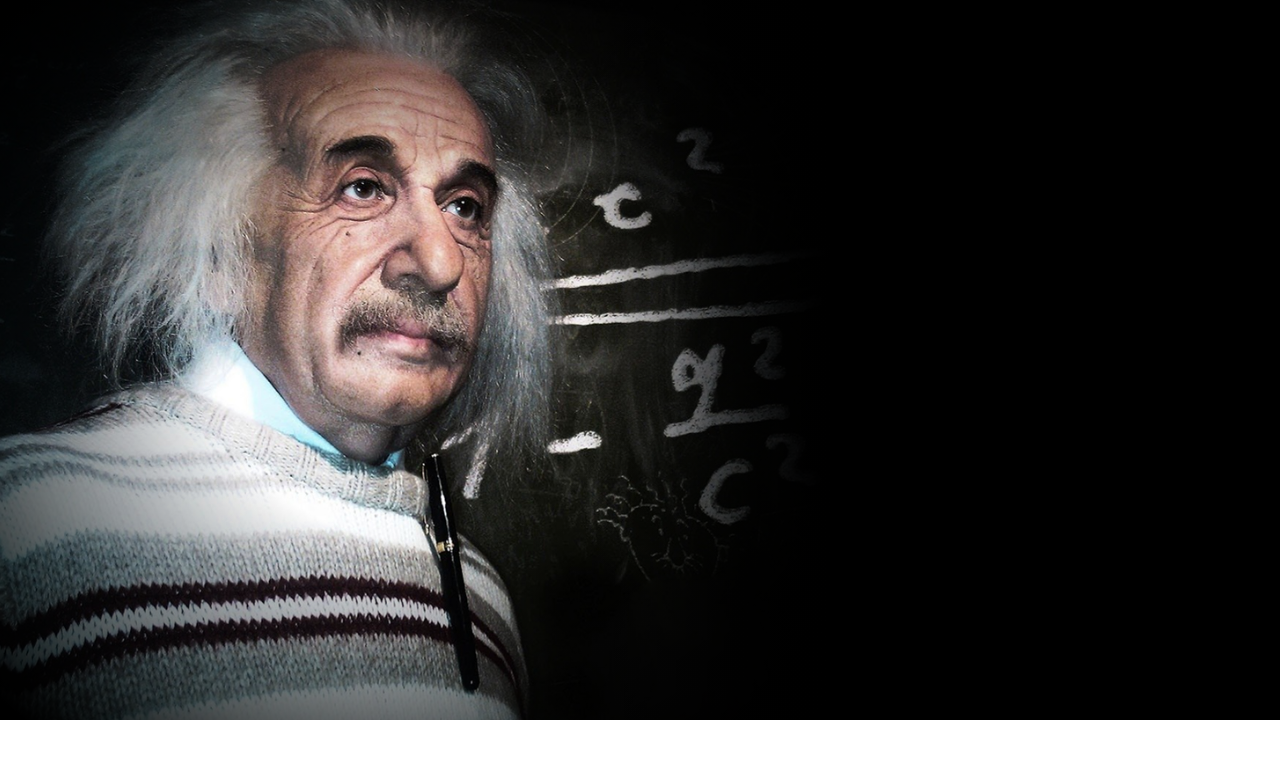
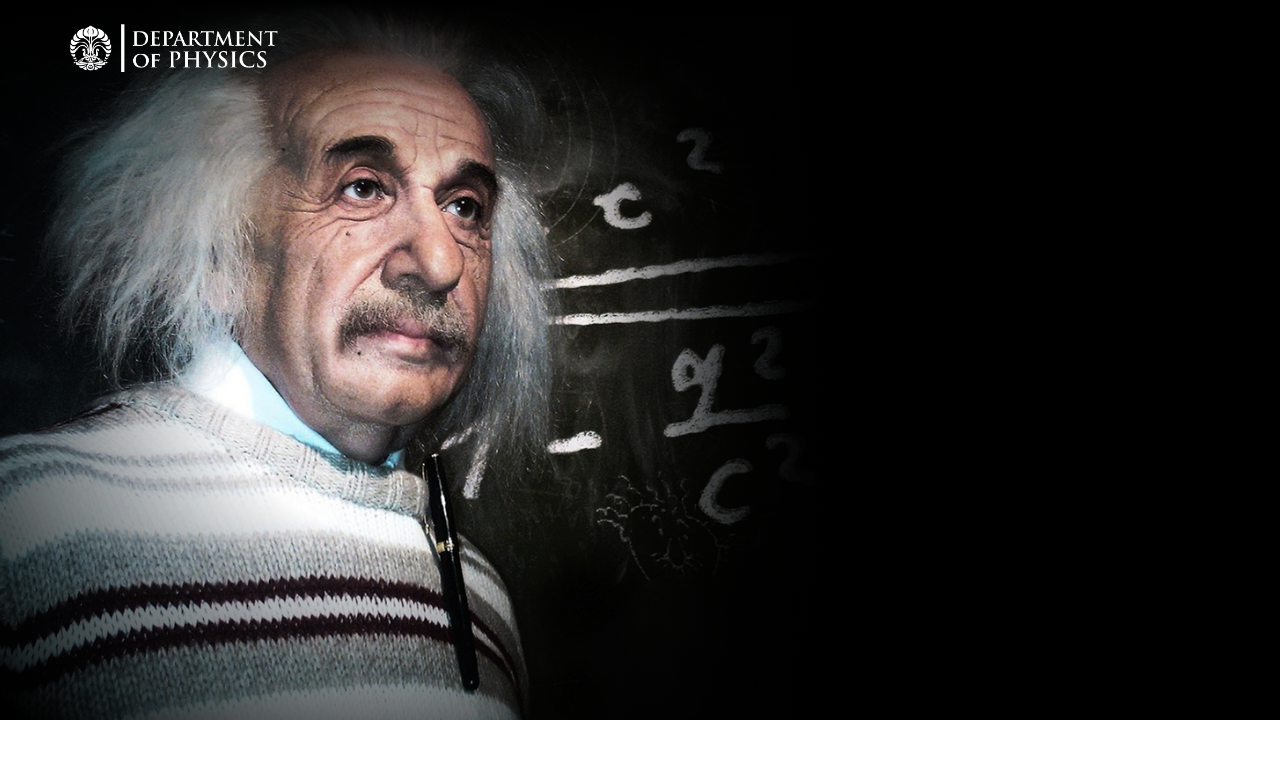
Before and after one commit to dragonfirecmv/fisika-ui-web, a Preact app: page / in a window 1280 px wide. Shown: the top 758 px of the page. Built offline with nearby package versions, Linux system fonts and the light colour scheme.

Commit message:
Menu Bar: added logo + layout improvements

```diff
--- a/src/components/MenuBar/index.tsx
+++ b/src/components/MenuBar/index.tsx
@@ -1,11 +1,19 @@
 import { h } from 'preact';
+import { Container } from 'components/Container'
+import SiteLogoEN from "assets/images/en-site-logo.png"
 import './menu-bar.scss'
 
 export const MenuBar = () => {
 
   return (
     <div className="menu-bar">
-      Hello
+      <Container>
+        <div className="contents">
+          <div className="area-logo">
+            <img src={SiteLogoEN}/>
+          </div>
+        </div>
+      </Container>
     </div>
   )
 }
--- a/src/components/MenuBar/menu-bar.scss
+++ b/src/components/MenuBar/menu-bar.scss
@@ -1,3 +1,30 @@
-#menu-bar {
-  background-color: red;
+.menu-bar {
+  width: 100%;
+  height: 100%;
+  background: rgb(0,0,0);
+  background: linear-gradient(180deg, rgba(0,0,0,1) 0%, rgba(0,0,0,0) 100%);
+
+  .contents {
+    width: 100%;
+    height: 100%;
+
+    display: grid;
+    grid-template-columns: auto 1fr auto;
+    grid-template-rows: 1fr;
+    gap: 1px 1px;
+    grid-template-areas: "area-logo area-tabs .";
+
+    .area-logo {
+      height: 100%;
+      grid-area: area-logo;
+
+      display: flex;
+      align-items: center;
+      justify-content: center;
+
+      img {
+        height: 48px;
+      }
+    }
+  }
 }
```
